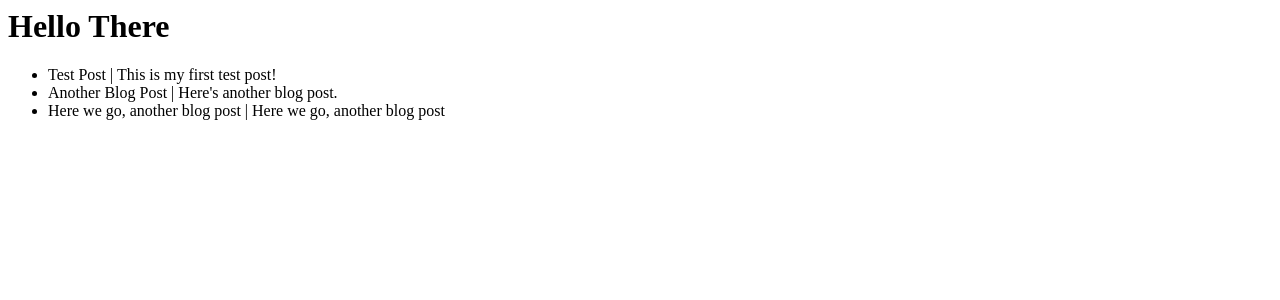
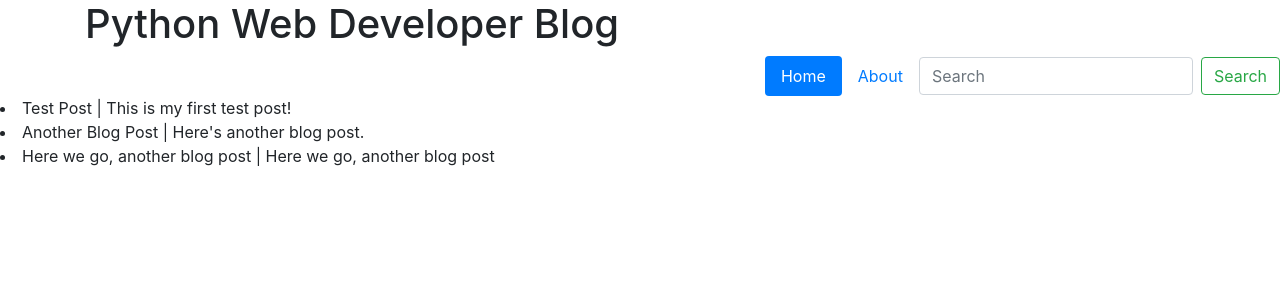
Before and after one commit to itisDouglas/PythonWebDevBlog, a Django app: page / in a window 1280 px wide. Shown: the top 300 px of the page. Run offline with Django 3.2, Linux system fonts and the light colour scheme; data comes from the database, SQL or seed files in the repository; some libraries are stand-ins or nearby versions.

Commit message:
added basic frontend

```diff
--- a/templates/base.html
+++ b/templates/base.html
@@ -0,0 +1,40 @@
+<!--templates/base.html-->
+<html lang="en">
+<head>
+    <meta charset="UTF-8">
+    <meta name="viewport" content="width=device-width, initial-scale=1.0">
+    <link rel="stylesheet" href="https://stackpath.bootstrapcdn.com/bootstrap/4.5.0/css/bootstrap.min.css" integrity="sha384-9aIt2nRpC12Uk9gS9baDl411NQApFmC26EwAOH8WgZl5MYYxFfc+NcPb1dKGj7Sk" crossorigin="anonymous">
+
+    <title>Python Web Dev Blog</title>
+</head>
+<body>
+    <!--this is my header-->
+    <div class="container">
+        <div class="row">
+            <div class="col-sm">
+                <h1>Python Web Developer Blog</h1>
+            </div>
+        </div>
+    </div>
+
+    <!--my navbar-->
+    <ul class="nav nav-pills justify-content-end">
+        <li class="nav-item">
+          <a class="nav-link active" href="#">Home</a>
+        </li>
+        <li class="nav-item">
+          <a class="nav-link" href="#">About</a>
+        </li>
+        <!--searchbar here-->
+        <form class="form-inline my-2 my-lg-0">
+            <input class="form-control mr-sm-2" type="search" placeholder="Search" aria-label="Search">
+            <button class="btn btn-outline-success my-2 my-sm-0" type="submit">Search</button>
+          </form>
+      </ul>
+    <!--end navbar-->
+    {%block content%}
+
+    {%endblock%}
+
+</body>
+</html>
--- a/templates/home.html
+++ b/templates/home.html
@@ -1,11 +1,13 @@
 <!--templates/home.html-->
-<h1>Hello There</h1>
+
+{% extends 'base.html' %}
 
 <!--list view to be used in a list-->
 <ul>
-
+    {% block content %}
     {% for post in object_list %}
         <li>{{post.title}} | {{post.body}}</li>
     {% endfor %}
+    {% endblock content %}
 
 </ul>
```
